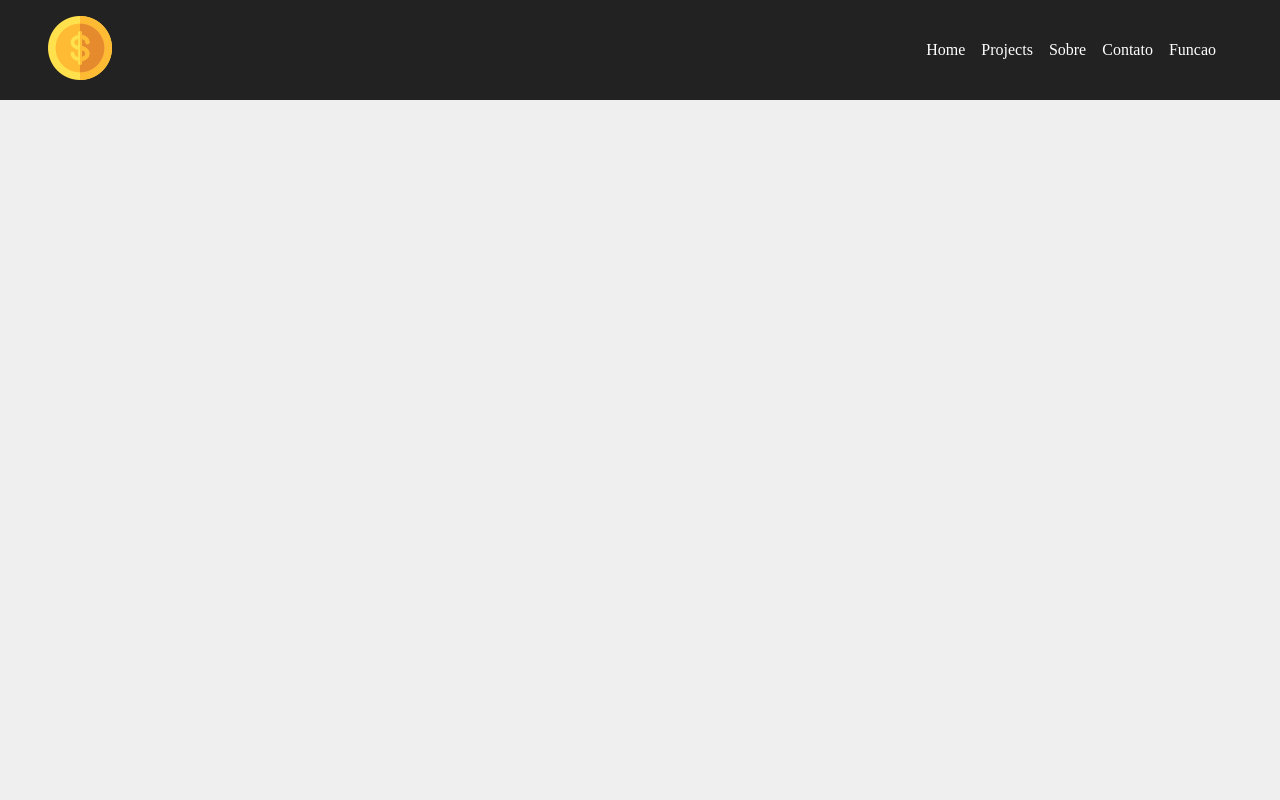
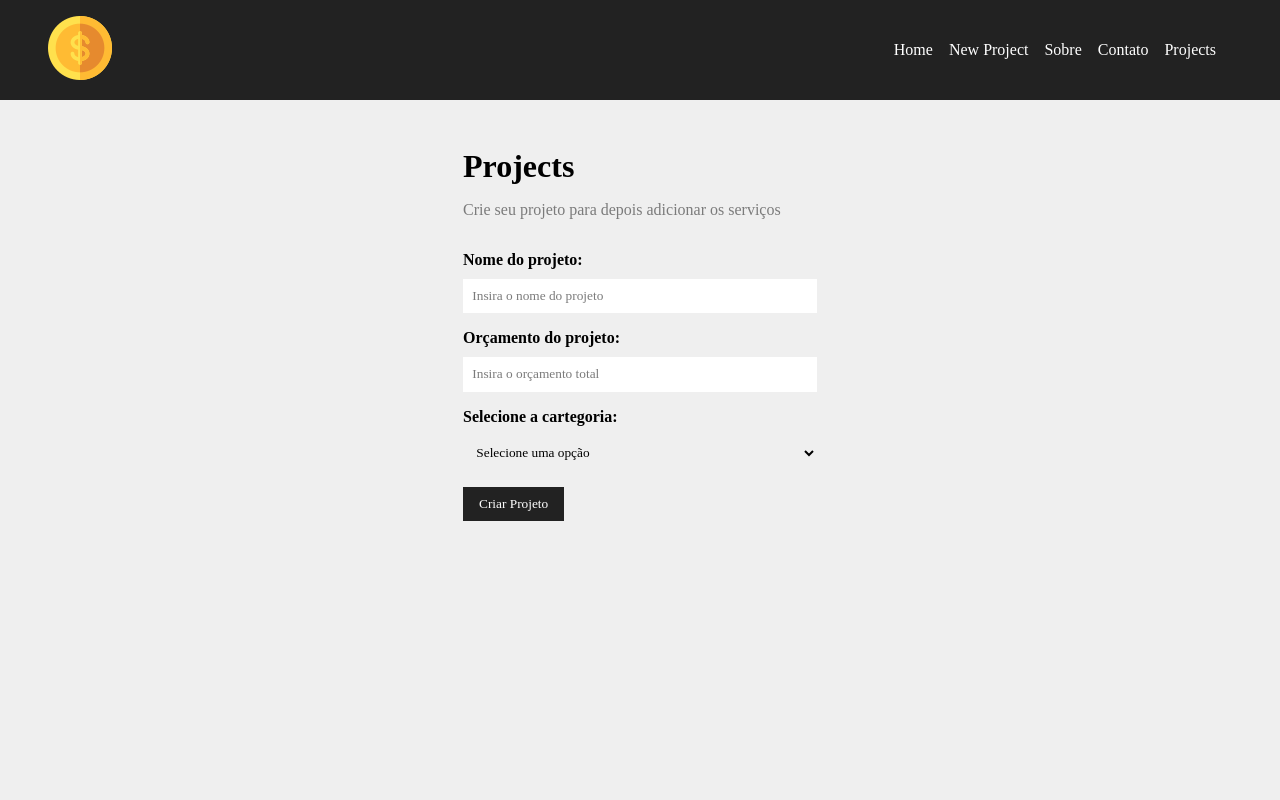
Before and after one commit to yanaguiii/ProjetoAula, a React (Vite) app: page /newproject in a window 1280 px wide. Shown: the top 800 px of the page. Built offline with nearby package versions, Linux system fonts and the light colour scheme; data requests are answered from the project's data file.

Commit message:
aula 24: populando db (estudar melhor)

```diff
--- a/db.json
+++ b/db.json
@@ -1,5 +1,123 @@
 {
-  "projects": [],
+  "projects": [
+    {
+      "id": "dd30",
+      "name": "asdasd",
+      "budget": "123123",
+      "cartegory": {
+        "id": "2",
+        "name": "Desenvolvimento"
+      },
+      "cost": 0,
+      "services": []
+    },
+    {
+      "id": "f073",
+      "name": "asdasd",
+      "budget": "123123",
+      "cartegory": {
+        "id": "2",
+        "name": "Desenvolvimento"
+      },
+      "cost": 0,
+      "services": []
+    },
+    {
+      "id": "9e85",
+      "name": "asdasd",
+      "budget": "123123",
+      "cartegory": {
+        "id": "2",
+        "name": "Desenvolvimento"
+      },
+      "cost": 0,
+      "services": []
+    },
+    {
+      "id": "a718",
+      "name": "asdasd",
+      "budget": "123123",
+      "cartegory": {
+        "id": "Selecione uma opção",
+        "name": "Selecione uma opção"
+      },
+      "cost": 0,
+      "services": []
+    },
+    {
+      "id": "0e17",
+      "name": "asdasd",
+      "budget": "123123",
+      "cartegory": {
+        "id": "4",
+        "name": "Planejamento"
+      },
+      "cost": 0,
+      "services": []
+    },
+    {
+      "id": "9fbd",
+      "name": "projetinho",
+      "budget": "10000",
+      "cartegory": {
+        "id": "2",
+        "name": "Desenvolvimento"
+      },
+      "cost": 0,
+      "services": []
+    },
+    {
+      "id": "755a",
+      "name": "projetinho",
+      "budget": "10000",
+      "cartegory": {
+        "id": "2",
+        "name": "Desenvolvimento"
+      },
+      "cost": 0,
+      "services": []
+    },
+    {
+      "id": "76c0",
+      "name": "teste1",
+      "budget": "1",
+      "cartegory": {
+        "id": "1",
+        "name": "Infra"
+      },
+      "cost": 0,
+      "services": []
+    },
+    {
+      "id": "11cd",
+      "name": "Lucas Yuki Yanagui",
+      "budget": "123",
+      "cost": 0,
+      "services": []
+    },
+    {
+      "id": "7475",
+      "cartegory": {
+        "id": "2",
+        "name": "Desenvolvimento"
+      },
+      "budget": "123",
+      "name": "22222",
+      "cost": 0,
+      "services": []
+    },
+    {
+      "id": "8543",
+      "name": "123123",
+      "budget": "1213123",
+      "cartegory": {
+        "id": "1",
+        "name": "Infra"
+      },
+      "cost": 0,
+      "services": []
+    }
+  ],
   "categories": [
     {
       "id": 1,
--- a/src/App.jsx
+++ b/src/App.jsx
@@ -2,11 +2,11 @@ import {BrowserRouter as Router, Route, Link, Routes} from "react-router-dom";
 import Home from "./components/pages/Home.jsx";
 import Sobre from "./components/pages/Sobre.jsx";
 import Contato from "./components/pages/Contato.jsx";
-import Funcao from "./components/pages/Funcao.jsx";
+import Projects from "./components/pages/Projects.jsx";
 import Container from "./components/layout/Container.jsx";
 import Navbar from "./components/layout/Navbar.jsx";
 import Footer from "./components/layout/Footer.jsx";
-import Projects from "./components/pages/Projects.jsx";
+import NewProject from "./components/pages/NewProject.jsx";
 
 
 function App() {
@@ -18,8 +18,8 @@ function App() {
                         <Route path="/" element={<Home/>} />
                         <Route path="/sobre" element={<Sobre/>} />
                         <Route path="/contato" element={<Contato/>} />
-                        <Route path="/funcao" element={<Funcao/>} />
-                        <Route path="/projects" element={<Projects/>}/>
+                        <Route path="/projects" element={<Projects/>} />
+                        <Route path="/newproject" element={<NewProject/>}/>
 
                     </Routes>
             </Container>
--- a/src/components/form/Select.jsx
+++ b/src/components/form/Select.jsx
@@ -5,6 +5,8 @@ function Select({text,name,options,handleOnChange,value}){
         <div className={styles.form_control}>
             <label htmlFor={name}>{text}:</label>
             <select
+                onChange={handleOnChange}
+                value={value || ""}
                 name={name}
                 id={name}>
                     <option>Selecione uma opção</option>
--- a/src/components/layout/Navbar.jsx
+++ b/src/components/layout/Navbar.jsx
@@ -14,10 +14,10 @@ function Navbar(){
                 </Link>
                 <ul className={styles.list}>
                     <li className={styles.item}><Link to="/">Home</Link></li>
-                    <li className={styles.item}><Link to="/projects">Projects</Link></li>
+                    <li className={styles.item}><Link to="/newproject">New Project</Link></li>
                     <li className={styles.item}><Link to="/sobre">Sobre</Link></li>
                     <li className={styles.item}><Link to="/contato">Contato</Link></li>
-                    <li className={styles.item}><Link to="/funcao">Funcao</Link></li>
+                    <li className={styles.item}><Link to="/projects">Projects</Link></li>
                 </ul>
             </Container>
         </nav>
--- a/src/components/pages/Funcao.jsx
+++ /dev/null
@@ -1,9 +0,0 @@
-function Funcao() {
-    return(
-        <>
-            <h1>Funcao</h1>
-        </>
-    )
-}
-
-export default Funcao
--- /dev/null
+++ b/src/components/pages/NewProject.jsx
@@ -0,0 +1,39 @@
+import styles from "./NewProject.module.css"
+import ProjectForm from "../project/ProjectForm.jsx";
+import {data, useNavigate} from "react-router-dom"
+
+function NewProject() {
+
+    const navigate = useNavigate()
+
+    function createPost(project){
+        //initialize costs and services
+        project.cost = 0
+        project.services = []
+
+        fetch("http://localhost:5050/projects", {
+            method: "POST",
+            headers:{
+                'Content-type': 'application/json'
+            },
+            body: JSON.stringify(project),
+        })
+            .then(resp => resp.json())
+            .then((data) => {
+                    console.log(data)
+                    //redirect
+                navigate('/projects', { state: { message: 'Projeto criado com sucesso!' } });
+            })
+            .catch(err => console.log(err))
+    }
+
+    return(
+        <div className={styles.newproject_container}>
+            <h1>Projects</h1>
+            <p>Crie seu projeto para depois adicionar os serviços</p>
+            <ProjectForm handleSubmit={createPost} btnText="Criar Projeto"/>
+        </div>
+    )
+}
+
+export default NewProject
--- a/src/components/pages/Projects.jsx
+++ b/src/components/pages/Projects.jsx
@@ -1,13 +1,8 @@
-import styles from "./Projects.module.css"
-import ProjectForm from "../project/ProjectForm.jsx";
-
 function Projects() {
     return(
-        <div className={styles.newproject_container}>
+        <>
             <h1>Projects</h1>
-            <p>Crie seu projeto para depois adicionar os serviços</p>
-            <ProjectForm btnText="Criar Projeto"/>
-        </div>
+        </>
     )
 }
 
--- a/src/components/project/ProjectForm.jsx
+++ b/src/components/project/ProjectForm.jsx
@@ -5,9 +5,9 @@ import Input from "../form/Input.jsx";
 import Select from "../form/Select.jsx";
 import SubmitButton from "../form/SubmitButton.jsx";
 
-function ProjectForm({btnText}){
+function ProjectForm({handleSubmit, btnText, projectData}){
     const[categories, setCategories] = useState([])
-
+    const[project, setProject] = useState([])
 
     useEffect(() => {
         fetch("http://localhost:5050/categories", {
@@ -21,25 +21,52 @@ function ProjectForm({btnText}){
                 setCategories(data)
             })
             .catch((err) => console.log(err))
-    }, []);
+    }, [])
+
+
+    const submit = (e) => {
+        e.preventDefault()
+        //console.log(project)
+        handleSubmit(project)
+    }
+
+    function handleOnChange(e){
+        setProject({ ...project,[e.target.name]: e.target.value })
+    }
+
+    function handleCartegory(e){
+        setProject({ ...project, cartegory:{
+            id: e.target.value,
+                name: e.target.options[e.target.selectedIndex].text,
+            },
+        })
+    }
+
     return(
-        <form className={styles.form}>
+        <form onSubmit={submit} className={styles.form}>
             <div>
                 <Input type="text"
                 text="Nome do projeto"
                 name="name"
                 placeholder="Insira o nome do projeto"
+                handleOnChange={handleOnChange}
+                value={project.name ? project.name : ""}
                 />
             </div>
             <div>
                 <Input type="number"
-                       text="Orçamento do projeto"
-                       name="budget"
-                       placeholder="Insira o orçamento total"
+                 text="Orçamento do projeto"
+                 name="budget"
+                 placeholder="Insira o orçamento total"
+                 handleOnChange={handleOnChange}
+                 value={project.budget ? project.budget : ""}
                 />
             </div>
             <div>
-                <Select name="category_id" text="Selecione a cartegoria" options={categories}/>
+                <Select name="category_id" text="Selecione a cartegoria" options={categories}
+                        handleOnChange={handleCartegory}
+                        value={project.cartegory ? project.cartegory.id : ""}
+                />
             </div>
             <div>
                 <SubmitButton text={btnText}/>
```
Also changed, not shown: src/components/pages/NewProject.module.css (renamed from src/components/pages/Projects.module.css).
